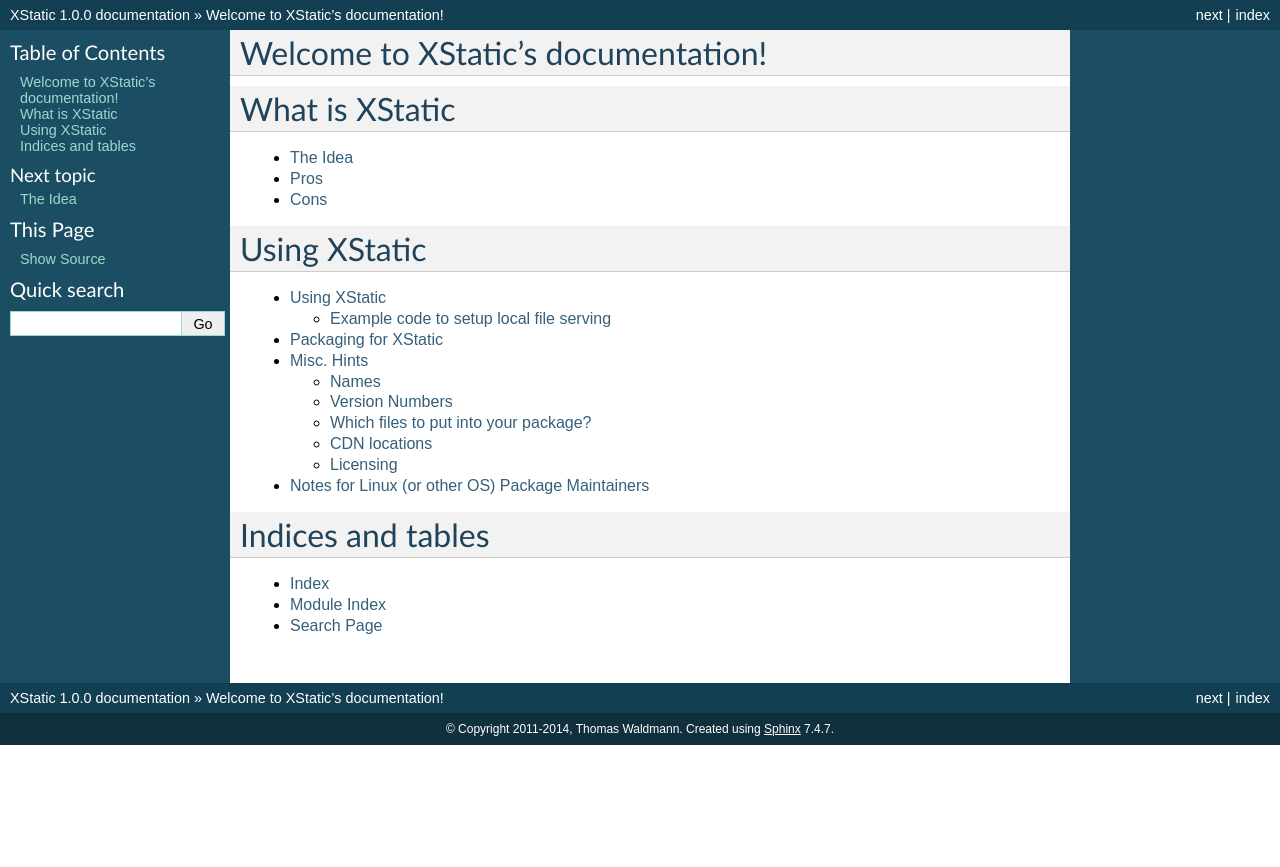
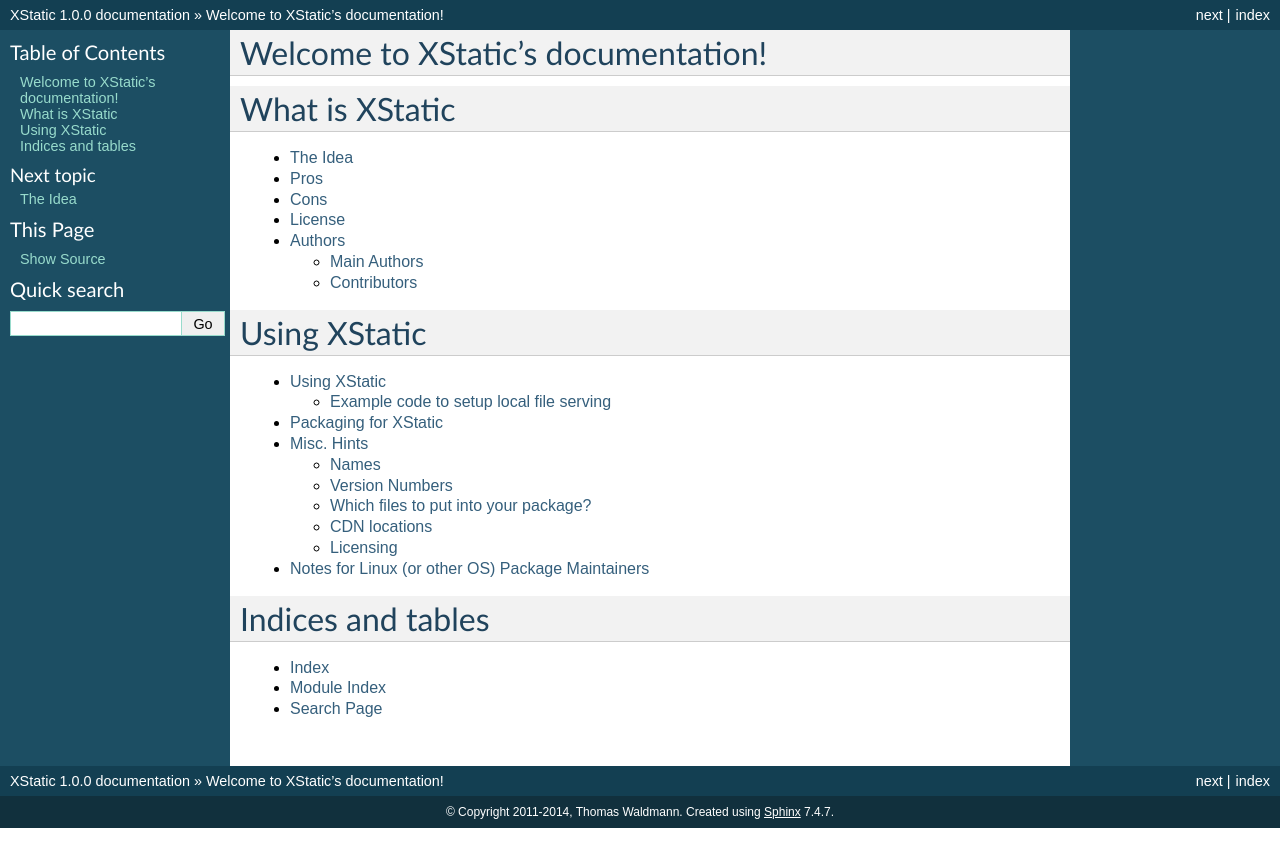
Before and after one commit to xstatic-py/xstatic, a Sphinx documentation site: the page built from docs/source/index.rst, in a window 1280 px wide. Shown: the top 867 px of the page. Built offline with Sphinx 7.4.7, drawn with Linux system fonts in a browser that asks for light colours.

Commit message:
include license/authors into sphinx docs, minor docs fix

```diff
--- a/AUTHORS.txt
+++ b/AUTHORS.txt
@@ -1,9 +1,11 @@
 Main Authors
 ------------
 Thomas Waldmann, tw AT waldmann-edv DOT de
+
 (please add yourself above this line if you did major contributions to
 the project)
 
 Contributors
 ------------
+
 (please add yourself above this line if you contributed to the project)
--- a/docs/source/index.rst
+++ b/docs/source/index.rst
@@ -7,6 +7,7 @@
    :maxdepth: 2
 
    intro
+   license
 
 
 Using XStatic
--- /dev/null
+++ b/docs/source/license.rst
@@ -0,0 +1,9 @@
+License
+=======
+
+.. include:: ../../LICENSE.txt
+
+Authors
+=======
+
+.. include:: ../../AUTHORS.txt
--- a/docs/source/using.rst
+++ b/docs/source/using.rst
@@ -49,6 +49,7 @@
 appropriate provider (not 'local') and protocol (see the xstatic-* package metadata about which cdnnames and protocols are available for the package):
 
 ::
+
     xs = XStatic(mod, provider='cdnname', protocol='https')
     print xs.base_url
 
```
Also changed, not shown: LICENSE.txt.
